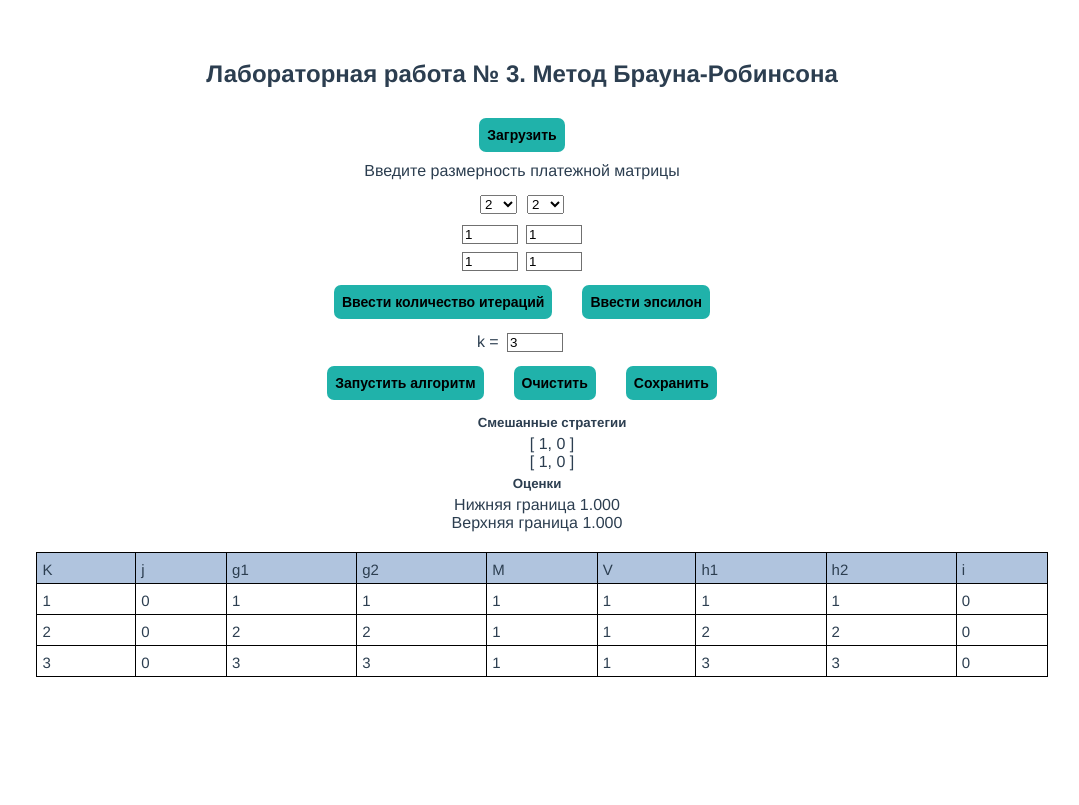
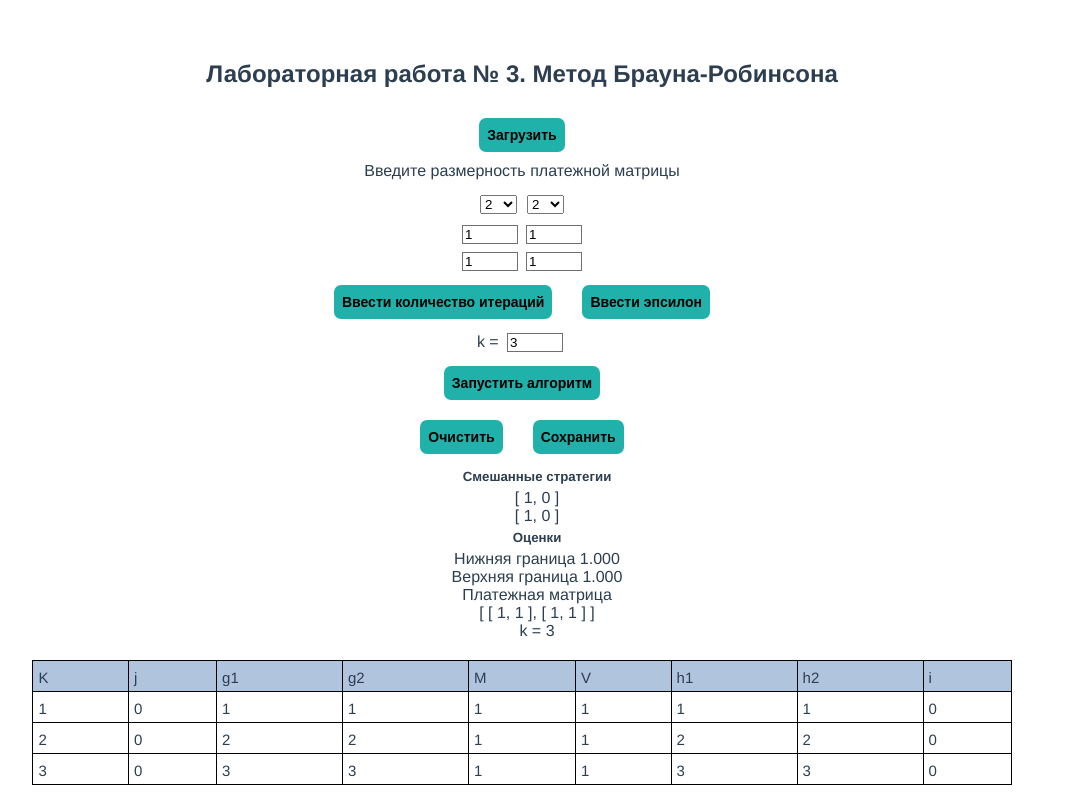
Before and after one commit to Yuliana-coder/3tpr, a Vue app: page / in a window 1280 px wide. Both pictures are taken after a click on the button "Запустить алгоритм". Shown: the whole page, without its empty margins (118-1197 px from the left). Built offline with nearby package versions, Linux system fonts and the light colour scheme.

Commit message:
фикс алгоритма с эпсилоном, дополнение загрузки

```diff
--- a/src/App.vue
+++ b/src/App.vue
@@ -16,7 +16,7 @@
           </select>
         </div>
 
-        <section v-if="matrix && matrix.length" class="app-page__input-matrix">
+        <section v-if="matrix && matrix.length" id="outputMatrix" class="app-page__input-matrix">
           <div v-for="(element,key1) in matrix" :key="key1" class="app-page__matrix-wrapperr">
             <input type="number" v-for="(element1, key2) in element" :key="key2" v-model="matrix[key1][key2]" />
           </div>
@@ -27,6 +27,7 @@
           <button class="btn" @click="isIteration=true">Ввести количество итераций</button>
           <button class="btn" @click="isIteration=false">Ввести эпсилон</button>
         </div>
+        <!-- <template v-else> -->
         <div v-if="isIteration">
           <span>k = </span>
           <input type="number" min="0" @input="epsilon=null" v-model="iteration"/>
@@ -35,20 +36,27 @@
           <span>эпсилон = </span>
           <input type="number" @epsilon="iteration=null" v-model="epsilon"/>
         </div>
-        <button class="btn" @click="startAlgorithm">Запустить алгоритм</button>
+        <div @click.stop="start">
+          <button id="startAlg" class="btn">Запустить алгоритм</button>
+        </div>
         <button :disabled="!isStart"  @click="clearField" class="btn">Очистить</button>
         <button :disabled="!isStart" @click="save" class="btn">Сохранить</button>
+          <div v-if="wait"><h4>Выполняется алгоритм...</h4></div>
           <div id="saveContent">
             <div class="app-page__data">
               <div v-if="isStart" class="app-page__data-item">
-            <div class="app-page__data-item">
+              <div>
                 <h5 class="app-page__data-title">Смешанные стратегии</h5>
-              <div>{{probabilityVectorI}}</div>
-              <div>{{probabilityVectorJ}}</div>
+                <div class="app-page__data-vector">{{probabilityVectorI}}</div>
+                <div class="app-page__data-vector">{{probabilityVectorJ}}</div>
               </div>
                 <h5 class="app-page__data-title">Оценки</h5>
                 <div id="1">Нижняя граница {{(+(outputData[outputData.length-1]).M).toFixed(3)}}</div>
                 <div>Верхняя граница {{(+(outputData[outputData.length-1]).V).toFixed(3)}}</div>
+                <div>Платежная матрица</div>
+                <div>{{paymentMatrix}}</div>
+                <div v-if="isIteration">k = {{iteration}}</div>
+                <div v-else>епсилон = {{epsilon}}</div>
               </div>
             </div>
             <template v-if="isStart">
@@ -76,6 +84,7 @@
               </div>
             </template>
           </div>
+        <!-- </template>     -->
     </div>
   </div>
 </template>
@@ -108,6 +117,7 @@ export default {
             probabilityVectorI: [],
             probabilityVectorJ: [],
             naN: false,
+            wait: false
         }
     },
     beforeMount:  function () {
@@ -133,13 +143,14 @@ export default {
       }
 
       this.matrix = arr;
-      console.log(arr);
+    },
+    start() {
+      this.wait = true;
+      setTimeout(() => this.startAlgorithm(), 100);
     },
     startAlgorithm() {
+      if(this.wait) {
       this.naN = false;
-      if(this.isStart) {
-        this.clearField();
-      }
       this.paymentMatrix = [...this.matrix].map((item) => {
         return ([...item]);
       });
@@ -160,8 +171,6 @@ export default {
 
       if(!this.naN) {
         this.isStart = !this.isStart;
-        console.log(this.paymentMatrix);
-
         if(this.isIteration) {
           this.algorithmWithIteration();
         }else {
@@ -170,6 +179,8 @@ export default {
 
         this.vectorOfProbabilities('i');
         this.vectorOfProbabilities('j');
+      }
+      this.wait = false;
       }
     },
     algorithmWithIteration() {
@@ -226,12 +237,10 @@ export default {
       this.arrG = (new Array(parseInt(this.columns))).fill(0);
       this.arrH = (new Array(parseInt(this.rows))).fill(0);
 
-      while((parseFloat(this.epsilon) < Math.abs((this.M/count - this.V/count)) || this.M === null) && count < 10000)
+      while((parseFloat(this.epsilon) < Math.abs(((this.M)/count) - ((this.V)/count)) || this.M === null) && count < 10000)
       {
         let currentRow = this.paymentMatrix[this.currentIndexRow];
         let currentColumn = [];
-        this.currentIndexRow = 0;
-        this.currentIndexColumn = 0;
         for(let i = 0; i < this.paymentMatrix.length; i++) {
           currentColumn.push(this.paymentMatrix[i][this.currentIndexColumn]);
         }
@@ -308,10 +317,8 @@ export default {
       this.terminateForcibly = false;
     },
     save() {
-      this.hiddenElement = true;
-      let txtData = document.getElementById("saveContent").innerText;
+      let txtData = document.getElementById("outputMatrix").innerText + document.getElementById("saveContent").innerText;
       this.download(txtData, '3лрДанные.txt', 'text/plain');
-      this.hiddenElement = false;
     },
     download(content, fileName, contentType) {
     let a = document.createElement("a");
@@ -331,10 +338,8 @@ export default {
       const program = this;
       reader.onload = function() {
           if(!reader.result) {
-            console.log(this.result);
             program.naN = true;
           }else{
-            console.log(this.result);
             let data = JSON.parse(reader.result);
             let isEqualLength = true;
             if(data && data.length) {
@@ -348,8 +353,6 @@ export default {
               program.matrix = data;
               program.rows = data[0].length;
               program.columns = data.length;
-              console.log(data);
-              console.log(program.matrix, program.rows, program.columns);
             }else{
               program.naN = true;
             }
@@ -395,6 +398,9 @@ export default {
     cursor: pointer;
     outline: 0;
 }
+.btn_color {
+  background-color: red;
+}
 .btn:hover {
   color: #fff;
 }
@@ -405,7 +411,6 @@ input {
 }
 .app-page__table-wrapper {
   padding: 0;
-  width: 100%;
   display: flex;
   justify-content: center;
   margin: 20px;
@@ -456,5 +461,11 @@ th, td {
 }
 .app-page__data-item {
   margin-left: 30px;
+  display: flex;
+  flex-direction: column;
+  justify-content: center;
+}
+.app-page__data-vector {
+  align-content: center;
 }
 </style>
```
Lines whose indentation alone changed are shown as unchanged.
